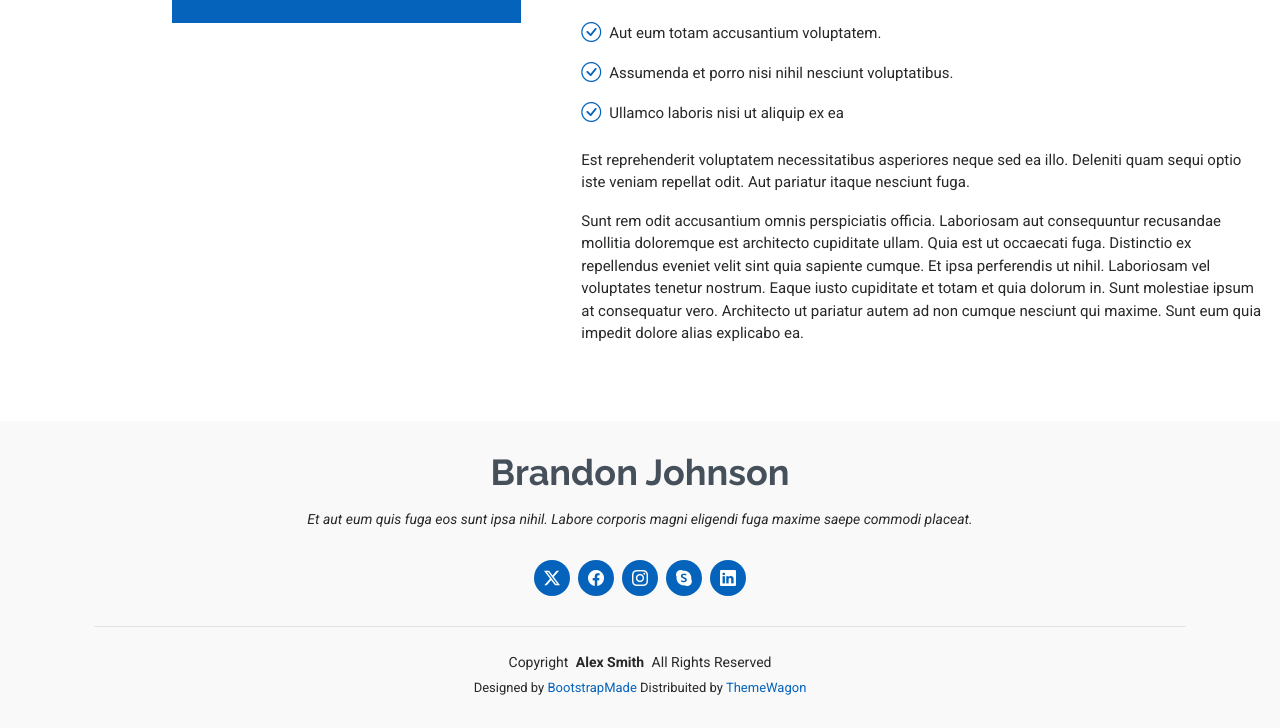
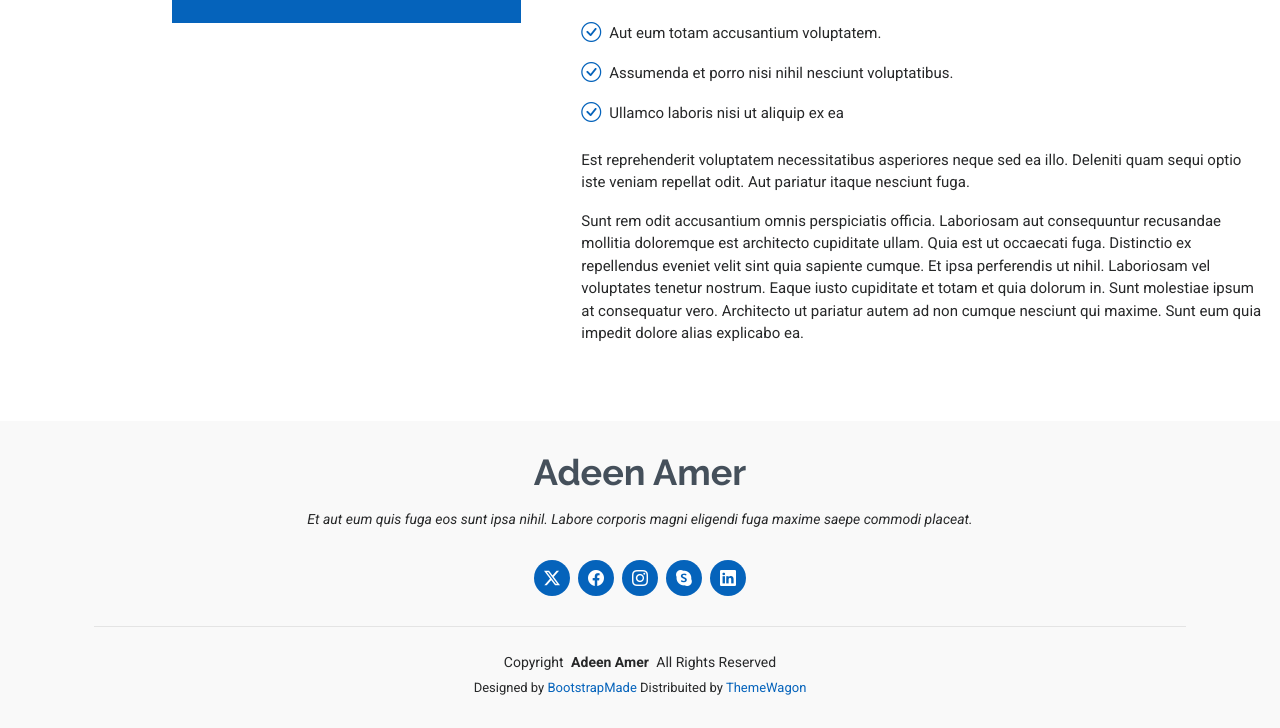
Before and after one commit to adeen-amer/adeen-amer.github.io, a plain HTML site: page service-details.html in a window 1280 px wide. Shown: the part 760-1488 px from the top of the page. Drawn offline with Linux system fonts and the light colour scheme.

Commit message:
Your commit message

```diff
--- a/service-details.html
+++ b/service-details.html
@@ -136,7 +136,7 @@
 
   <footer id="footer" class="footer position-relative light-background">
     <div class="container">
-      <h3 class="sitename">Brandon Johnson</h3>
+      <h3 class="sitename">Adeen Amer</h3>
       <p>Et aut eum quis fuga eos sunt ipsa nihil. Labore corporis magni eligendi fuga maxime saepe commodi placeat.</p>
       <div class="social-links d-flex justify-content-center">
         <a href=""><i class="bi bi-twitter-x"></i></a>
@@ -147,7 +147,7 @@
       </div>
       <div class="container">
         <div class="copyright">
-          <span>Copyright</span> <strong class="px-1 sitename">Alex Smith</strong> <span>All Rights Reserved</span>
+          <span>Copyright</span> <strong class="px-1 sitename">Adeen Amer</strong> <span>All Rights Reserved</span>
         </div>
         <div class="credits">
           <!-- All the links in the footer should remain intact. -->
```
Also changed, not shown: starter-page.html (+1 -1 lines).
